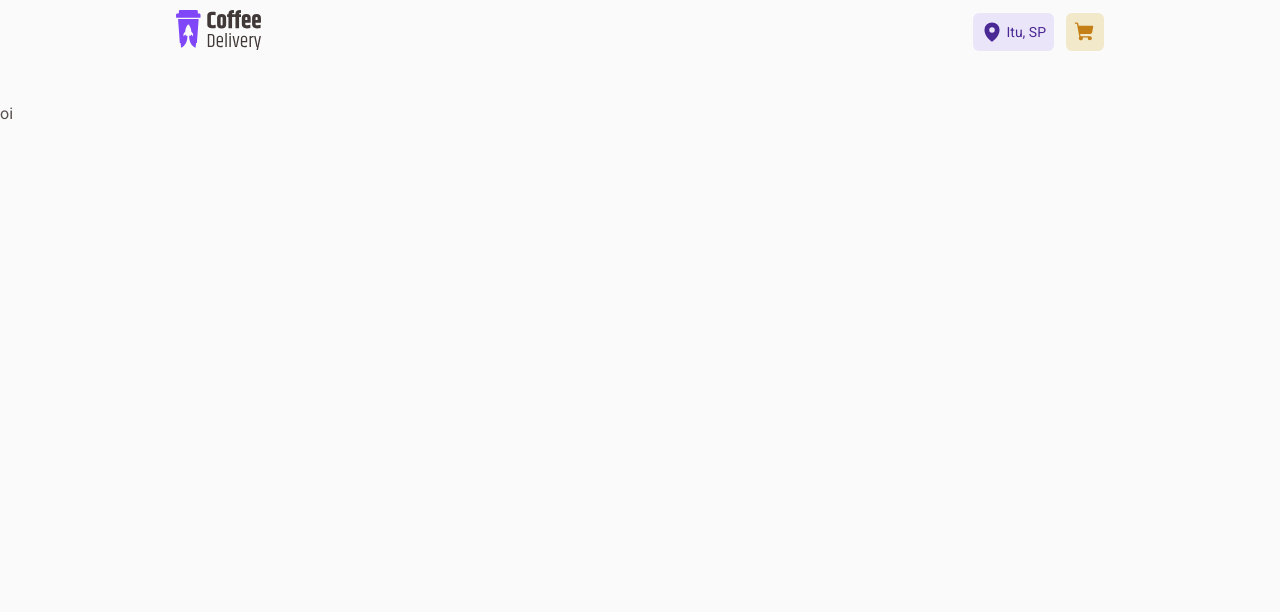
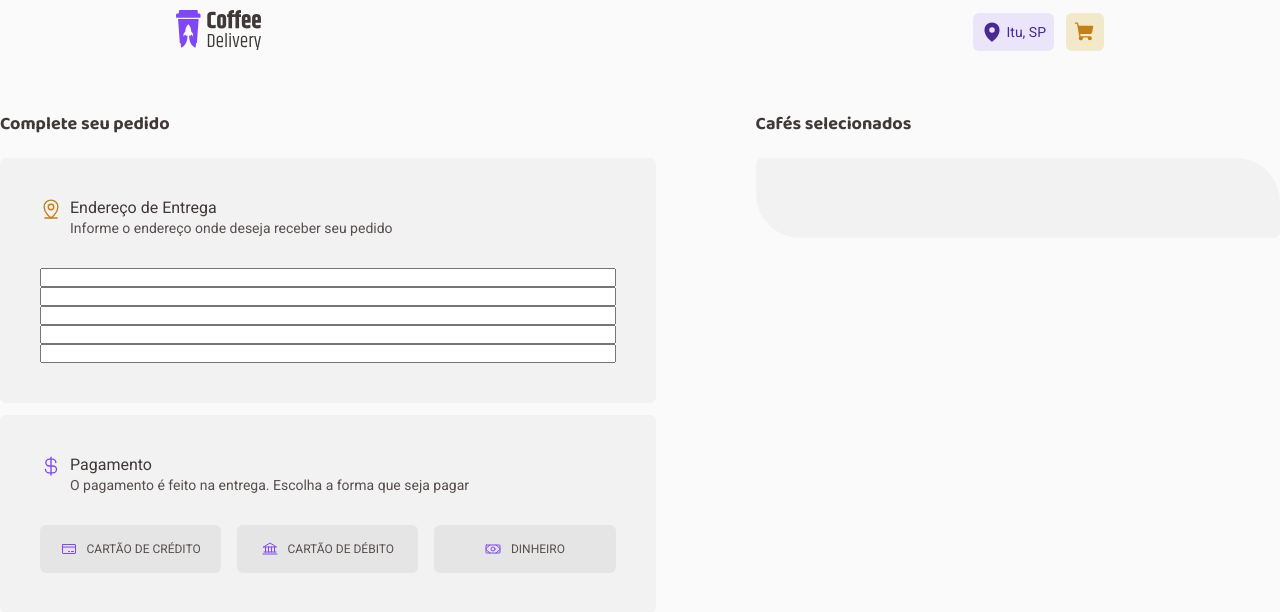
Before and after one commit to mujapira/coffee-shop, a React (Vite) app: page /checkout in a window 1280 px wide. Shown: the top 612 px of the page. Built offline with nearby package versions, Linux system fonts and the light colour scheme; data requests are answered from the project's data file.

Commit message:
Checkout inital setup

```diff
--- a/src/pages/Checkout/components/OrderInfo/index.tsx
+++ b/src/pages/Checkout/components/OrderInfo/index.tsx
@@ -1,19 +1,116 @@
+import {
+  Bank,
+  CreditCard,
+  CurrencyDollar,
+  MapPinLine,
+  Money,
+  Trash,
+} from "phosphor-react";
 import { useContext } from "react";
 import { CoffeeContext } from "../../../../contexts/CoffeeContext";
+import {
+  CardContainer,
+  CardWrapper,
+  CounterContainer,
+  FlagsContainer,
+  LocationContainer,
+  OrderInfoContainer,
+  PaymentContainer,
+} from "./styled";
+import Minus from "../../../../assets/minus.svg";
+import Plus from "../../../../assets/plus.svg";
 
 export function OrderInfo() {
-  const { cartItems } = useContext(CoffeeContext);
+  const { cartItems, addItem } = useContext(CoffeeContext);
   return (
-    <>
-      <div>oi</div>
+    <OrderInfoContainer>
+      <div>
+        <CardWrapper>
+          <h1>Complete seu pedido</h1>
+          <CardContainer>
+            <div>
+              <div>
+                <MapPinLine size={22} />
+              </div>
+              <div>
+                <h3>Endereço de Entrega</h3>
+                <span>Informe o endereço onde deseja receber seu pedido</span>
+              </div>
+            </div>
+
+            <form action="">
+              <input type="text" name="" id="" />
+              <input type="text" name="" id="" />
+              <input type="text" name="" id="" />
+              <input type="text" name="" id="" />
+              <input type="text" name="" id="" />
+            </form>
+          </CardContainer>
+        </CardWrapper>
+
+        <PaymentContainer>
+          <div>
+            <div>
+              <CurrencyDollar size={22} />
+            </div>
+            <div>
+              <h3>Pagamento</h3>
+              <span>
+                O pagamento é feito na entrega. Escolha a forma que seja pagar
+              </span>
+            </div>
+          </div>
+
+          <FlagsContainer>
+            <div>
+              <CreditCard />
+              <span>Cartão de crédito</span>
+            </div>
+            <div>
+              <Bank />
+              <span>Cartão de débito</span>
+            </div>
+            <div>
+              <Money />
+              <span>Dinheiro</span>
+            </div>
+          </FlagsContainer>
+        </PaymentContainer>
+      </div>
+
+      <LocationContainer>
+        <h1>Cafés selecionados</h1>
+        <div>
           {cartItems.map((item) => {
             return (
               <>
-            <div>{item.title}</div>
-            <div>1</div>
+                <div>
+                  <img src={item.image} alt={item.title} />
+                </div>
+                <div>
+                  <span>{item.title}</span>
+                  <b>R${item.price}</b>
+                </div>
+                <div>
+                  <CounterContainer>
+                    <span>
+                      <img src={Minus} alt="" />
+                    </span>
+                    <span>0</span>
+                    <span onClick={() => addItem(item)!}>
+                      <img src={Plus} alt="" />
+                    </span>
+                  </CounterContainer>
+                  <button>
+                    <Trash />
+                    <span>remover</span>
+                  </button>
+                </div>
               </>
             );
           })}
-    </>
+        </div>
+      </LocationContainer>
+    </OrderInfoContainer>
   );
 }
--- a/src/pages/Checkout/components/OrderInfo/styled.ts
+++ b/src/pages/Checkout/components/OrderInfo/styled.ts
@@ -1 +1,186 @@
-import styled from 'styled-components';
+import styled from "styled-components";
+
+export const OrderInfoContainer = styled.div`
+  max-width: 1440px;
+  margin: 0 auto;
+  display: grid;
+  grid-template-columns: 1fr 0.8fr;
+  grid-template-rows: 1fr;
+  gap: 100px;
+
+  > div {
+    display: flex;
+    flex-direction: column;
+  }
+`;
+export const CardWrapper = styled.div`
+  display: flex;
+  flex-direction: column;
+  gap: 20px;
+  h1 {
+    font-family: "Baloo 2", cursive;
+    color: ${(props) => props.theme["base-subtitle"]};
+    font-size: 1.125rem;
+  }
+`;
+
+export const CardContainer = styled.div`
+  display: flex;
+  flex-direction: column;
+  padding: 40px;
+  background: ${(props) => props.theme["base-card"]};
+  border-radius: 6px;
+  display: flex;
+  gap: 2rem;
+
+  > div {
+    display: flex;
+    flex-direction: row;
+    align-items: flex-start;
+    justify-content: flex-start;
+    gap: 8px;
+
+    > div {
+      display: flex;
+      flex-direction: column;
+      svg {
+        color: ${(props) => props.theme["yellow-dark"]};
+      }
+    }
+
+    > div {
+      display: flex;
+      gap: 3px;
+
+      h3 {
+        color: ${(props) => props.theme["base-subtitle"]};
+        font-size: 1rem;
+        font-weight: normal;
+      }
+      span {
+        color: ${(props) => props.theme["base-text"]};
+        font-size: 0.875rem;
+        font-weight: normal;
+      }
+    }
+  }
+
+  form {
+    display: flex;
+    flex-direction: column;
+  }
+`;
+
+export const PaymentContainer = styled.div`
+  display: flex;
+  flex-direction: column;
+  padding: 40px;
+  background: ${(props) => props.theme["base-card"]};
+  border-radius: 6px;
+  display: flex;
+  gap: 2rem;
+  margin-top: 12px;
+
+  > div {
+    display: flex;
+    flex-direction: row;
+    align-items: flex-start;
+    justify-content: flex-start;
+    gap: 8px;
+
+    > div {
+      display: flex;
+      flex-direction: column;
+
+      svg {
+        color: ${(props) => props.theme["purple"]};
+      }
+    }
+    > div {
+      display: flex;
+      gap: 3px;
+
+      h3 {
+        color: ${(props) => props.theme["base-subtitle"]};
+        font-size: 1rem;
+        font-weight: normal;
+      }
+      span {
+        color: ${(props) => props.theme["base-text"]};
+        font-size: 0.875rem;
+        font-weight: normal;
+      }
+    }
+  }
+`;
+
+export const FlagsContainer = styled.section`
+  display: flex;
+  align-items: center;
+  justify-content: space-between;
+  gap: 16px;
+
+  > div {
+    display: flex;
+    align-items: center;
+    flex-direction: row;
+    justify-content: center;
+    padding: 16px;
+    gap: 10px;
+    border-radius: 6px;
+    background: ${(props) => props.theme["base-button"]};
+    flex: 1;
+
+    svg {
+      color: ${(props) => props.theme["purple"]};
+    }
+
+    span {
+      color: ${(props) => props.theme["base-text"]};
+      font-size: 0.75rem;
+      text-transform: uppercase;
+    }
+  }
+`;
+
+export const LocationContainer = styled.div`
+  display: flex;
+  flex-direction: column;
+  gap: 20px;
+  h1 {
+    font-family: "Baloo 2", cursive;
+    color: ${(props) => props.theme["base-subtitle"]};
+    font-size: 1.125rem;
+  }
+  > div {
+    display: flex;
+    flex-direction: column;
+    background: ${(props) => props.theme["base-card"]};
+    border-radius: 6px 44px;
+    padding: 40px;
+  }
+`;
+
+export const CounterContainer = styled.button`
+  display: flex;
+  align-items: center;
+  justify-content: center;
+  border: none;
+  border-radius: 6px;
+  background-color: ${(props) => props.theme["base-button"]};
+  gap: 10px;
+  padding: 0px 10px;
+
+  > span {
+    display: flex;
+    align-items: center;
+    justify-content: center;
+    color: ${(props) => props.theme["base-title"]};
+    cursor: pointer;
+    font-size: 1rem;
+    font-weight: regular;
+    img {
+      width: 14px;
+    }
+  }
+`;
--- a/src/pages/Checkout/styled.ts
+++ b/src/pages/Checkout/styled.ts
@@ -1,5 +1,5 @@
 import styled from "styled-components";
 
 export const CheckoutContainer = styled.div`
-  margin-top: 104px;
+  margin-top: 110px;
 `;
```
Lines whose indentation alone changed are shown as unchanged.
